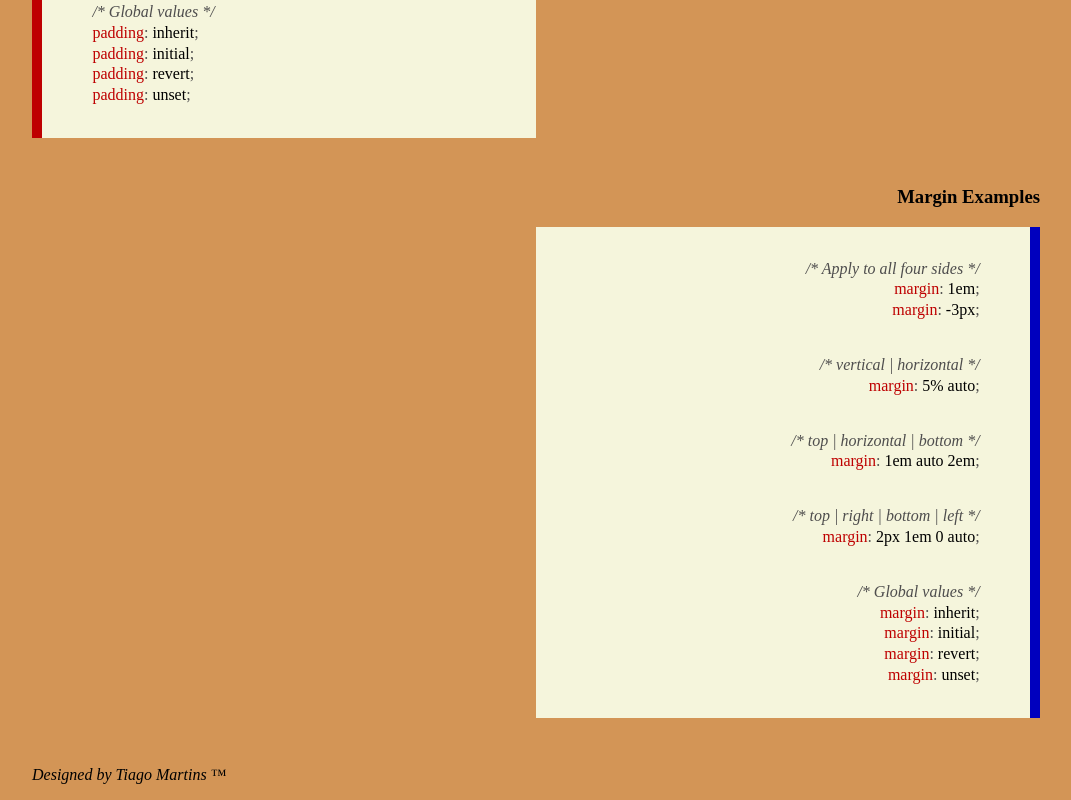
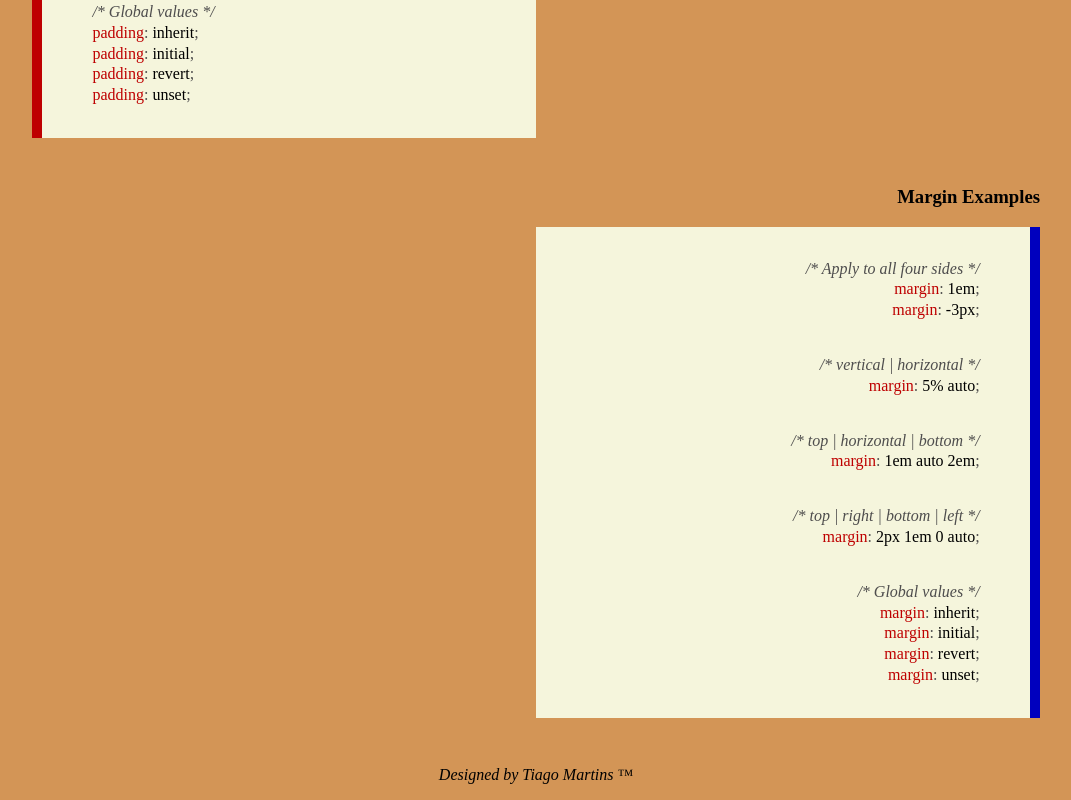
Before and after one commit to TiagoMartins14/Cheat-Sheets.github.io, a plain HTML site: page index.html in a window 1280 px wide. Shown: the part 821-1621 px from the top of the page, without its empty margins (104-1175 px from the left). Drawn offline with Linux system fonts and the light colour scheme; a web font is replaced by a local one.

Commit message:
Update index.css

```diff
--- a/resources/css/index.css
+++ b/resources/css/index.css
@@ -111,6 +111,7 @@ li {
   font-family: 'Roboto Mono';
 }
 
-footer {
+footer p{
   font-style: italic;
+  text-align: center;
 }
```
